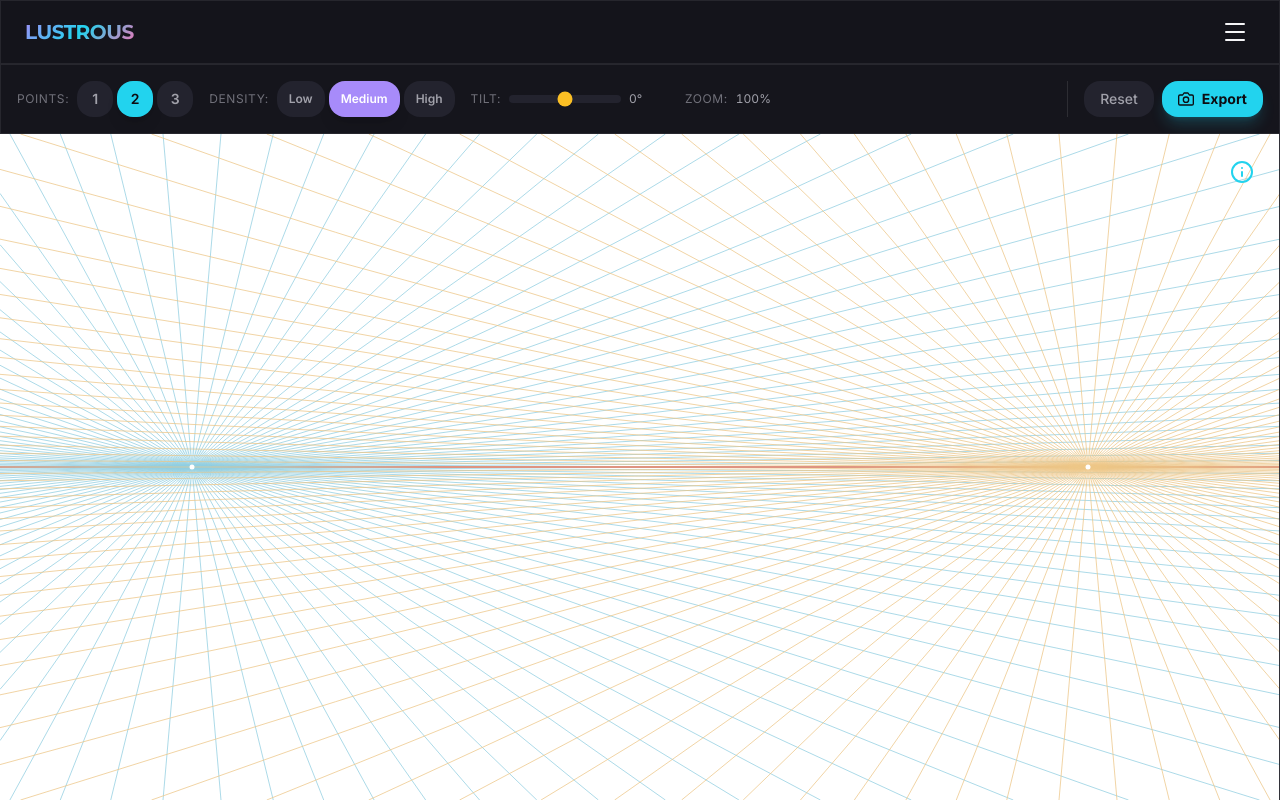
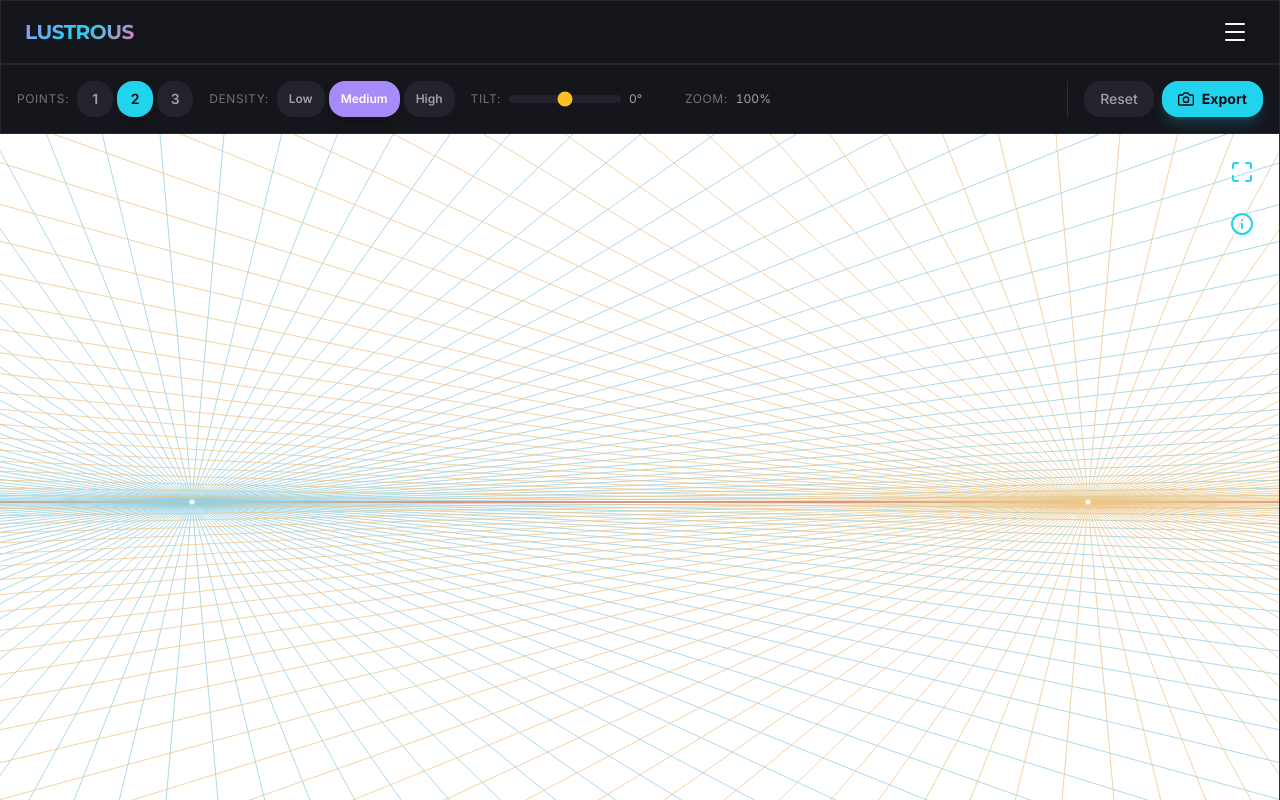
Before and after one commit to vhugoemcruz/lustrous, a Next.js app: page /perspective-grid in a window 1280 px wide. Built offline with nearby package versions, Linux system fonts and the light colour scheme.

Commit message:
feat: Added full screen feature for grid tool.

```diff
--- a/src/components/tools/perspective/PerspectiveCanvas.tsx
+++ b/src/components/tools/perspective/PerspectiveCanvas.tsx
@@ -9,7 +9,6 @@
 import { useRef, useEffect, useState } from "react";
 import { usePerspectiveGrid } from "@/lib/hooks/usePerspectiveGrid";
 
-// Ícone de informação SVG
 // Ícone de informação SVG
 function InfoIcon({ size = 16 }: { size?: number }) {
     return (
@@ -49,11 +48,73 @@ function ExportIcon() {
     );
 }
 
+// Ícones para Fullscreen e UI
+function MaximizeIcon({ size = 16 }: { size?: number }) {
+    return (
+        <svg width={size} height={size} viewBox="0 0 24 24" fill="none" stroke="currentColor" strokeWidth="2" strokeLinecap="round" strokeLinejoin="round">
+            <path d="M8 3H5a2 2 0 0 0-2 2v3m18 0V5a2 2 0 0 0-2-2h-3m0 18h3a2 2 0 0 0 2-2v-3M3 16v3a2 2 0 0 0 2 2h3" />
+        </svg>
+    );
+}
+
+function MinimizeIcon({ size = 16 }: { size?: number }) {
+    return (
+        <svg width={size} height={size} viewBox="0 0 24 24" fill="none" stroke="currentColor" strokeWidth="2" strokeLinecap="round" strokeLinejoin="round">
+            <path d="M8 3v3a2 2 0 0 1-2 2H3m18 0h-3a2 2 0 0 1-2-2V3m0 18v-3a2 2 0 0 1 2-2h3M3 16h3a2 2 0 0 1 2 2v3" />
+        </svg>
+    );
+}
+
+function EyeIcon({ size = 16 }: { size?: number }) {
+    return (
+        <svg width={size} height={size} viewBox="0 0 24 24" fill="none" stroke="currentColor" strokeWidth="2" strokeLinecap="round" strokeLinejoin="round">
+            <path d="M2 12s3-7 10-7 10 7 10 7-3 7-10 7-10-7-10-7Z" />
+            <circle cx="12" cy="12" r="3" />
+        </svg>
+    );
+}
+
+function EyeOffIcon({ size = 16 }: { size?: number }) {
+    return (
+        <svg width={size} height={size} viewBox="0 0 24 24" fill="none" stroke="currentColor" strokeWidth="2" strokeLinecap="round" strokeLinejoin="round">
+            <path d="M9.88 9.88a3 3 0 1 0 4.24 4.24" />
+            <path d="M10.73 5.08A10.43 10.43 0 0 1 12 5c7 0 10 7 10 7a13.16 13.16 0 0 1-1.67 2.68" />
+            <path d="M6.61 6.61A13.52 13.52 0 0 0 2 12s3 7 10 7a9.74 9.74 0 0 0 5.39-1.61" />
+            <line x1="2" y1="2" x2="22" y2="22" />
+        </svg>
+    );
+}
+
 export function PerspectiveCanvas() {
     const canvasRef = useRef<HTMLCanvasElement>(null);
     const containerRef = useRef<HTMLDivElement>(null);
     const [showHelp, setShowHelp] = useState(false);
     const [isExiting, setIsExiting] = useState(false);
+    const [isFullscreen, setIsFullscreen] = useState(false);
+    const [hideUI, setHideUI] = useState(false);
+
+    const toggleFullscreen = async () => {
+        if (!containerRef.current) return;
+
+        if (!document.fullscreenElement) {
+            await containerRef.current.requestFullscreen();
+        } else {
+            if (document.exitFullscreen) {
+                await document.exitFullscreen();
+            }
+        }
+    };
+
+    useEffect(() => {
+        const handleFullscreenChange = () => {
+            const isFS = !!document.fullscreenElement;
+            setIsFullscreen(isFS);
+            if (!isFS) setHideUI(false); // Reset hideUI when leaving fullscreen
+        };
+
+        document.addEventListener("fullscreenchange", handleFullscreenChange);
+        return () => document.removeEventListener("fullscreenchange", handleFullscreenChange);
+    }, []);
 
     const handleCloseHelp = () => {
         setIsExiting(true);
@@ -105,11 +166,17 @@ export function PerspectiveCanvas() {
     };
 
     return (
-        <div className="flex flex-col h-full bg-anthracite">
-            {/* Toolbar */}
-            <div className="flex flex-wrap items-center gap-4 p-4 glass border-b border-glass-border">
+        <div className="flex flex-col h-full bg-anthracite overflow-hidden">
+            {/* Canvas Container - Now includes Toolbar for Fullscreen Context */}
+            <div ref={containerRef} className="flex-1 relative overflow-hidden bg-anthracite flex flex-col">
+                {/* Toolbar - Moved inside for Fullscreen visibility */}
+                <div className={`flex flex-wrap items-center gap-4 p-4 transition-all duration-300 z-50 ${isFullscreen
+                    ? "absolute top-0 left-0 w-full pointer-events-none"
+                    : "glass border-b border-glass-border relative"
+                    } ${hideUI ? "opacity-0 invisible -translate-y-4" : "opacity-100 visible translate-y-0"}`}>
+                    <div className={`flex flex-wrap items-center gap-4 w-full ${isFullscreen ? "pointer-events-none" : ""}`}>
                         {/* Tipo de perspectiva */}
-                <div className="flex items-center gap-2">
+                        <div className="flex items-center gap-2 pointer-events-auto">
                             <span className="text-xs text-text-muted uppercase tracking-wider">
                                 Points:
                             </span>
@@ -131,7 +198,7 @@ export function PerspectiveCanvas() {
 
                         {/* Orientação do terceiro ponto */}
                         {state?.config.type === 3 && (
-                    <div className="flex items-center gap-2">
+                            <div className="flex items-center gap-2 pointer-events-auto">
                                 <span className="text-xs text-text-muted uppercase tracking-wider">
                                     Third Point:
                                 </span>
@@ -159,7 +226,7 @@ export function PerspectiveCanvas() {
                         )}
 
                         {/* Densidade */}
-                <div className="flex items-center gap-2">
+                        <div className="flex items-center gap-2 pointer-events-auto">
                             <span className="text-xs text-text-muted uppercase tracking-wider">
                                 Density:
                             </span>
@@ -180,7 +247,7 @@ export function PerspectiveCanvas() {
                         </div>
 
                         {/* Angulo do horizonte - Tilt até ±90° */}
-                <div className="flex items-center gap-2">
+                        <div className="flex items-center gap-2 pointer-events-auto">
                             <span className="text-xs text-text-muted uppercase tracking-wider">
                                 Tilt:
                             </span>
@@ -198,7 +265,7 @@ export function PerspectiveCanvas() {
                         </div>
 
                         {/* Zoom indicator */}
-                <div className="flex items-center gap-2">
+                        <div className="flex items-center gap-2 pointer-events-auto">
                             <span className="text-xs text-text-muted uppercase tracking-wider">
                                 Zoom:
                             </span>
@@ -208,10 +275,10 @@ export function PerspectiveCanvas() {
                         </div>
 
                         {/* Spacer */}
-                <div className="flex-1" />
+                        {!isFullscreen && <div className="flex-1" />}
 
                         {/* Reset & Export */}
-                <div className="flex items-center gap-2 pl-4 border-l border-white/10">
+                        <div className={`flex items-center gap-2 pl-4 border-l border-white/10 pointer-events-auto ${isFullscreen ? "ml-auto" : ""}`}>
                             <button
                                 onClick={reset}
                                 className="h-9 px-4 flex items-center gap-2 bg-slate-grey text-text-secondary rounded-lg hover:bg-medium-grey hover:text-text-primary transition-all text-sm font-medium"
@@ -229,9 +296,10 @@ export function PerspectiveCanvas() {
                             </button>
                         </div>
                     </div>
+                </div>
 
-            {/* Canvas Container */}
-            <div ref={containerRef} className="flex-1 relative overflow-hidden">
+                {/* Canvas Area */}
+                <div className="flex-1 relative">
                     <canvas
                         ref={canvasRef}
                         onMouseMove={handleMouseMove}
@@ -243,17 +311,38 @@ export function PerspectiveCanvas() {
                         className="absolute inset-0 z-10"
                     />
 
-                {/* Minimalist Help Button - Persistent Aqua Visibility */}
+                    {/* Floating Controls Group */}
+                    <div className={`absolute right-4 z-[60] flex flex-col items-center gap-2 transition-all duration-300 ${isFullscreen ? "top-20" : "top-4"}`}>
+                        {/* Hide UI Button (Only in Fullscreen) */}
+                        {isFullscreen && (
+                            <button
+                                onClick={() => setHideUI(!hideUI)}
+                                className={`w-11 h-11 flex items-center justify-center rounded-full text-aqua transition-all pointer-events-auto hover:bg-white/5 hover:scale-110 ${hideUI ? "bg-aqua/20" : ""}`}
+                                title={hideUI ? "Mostrar Controles" : "Esconder Controles"}
+                            >
+                                {hideUI ? <EyeOffIcon size={24} /> : <EyeIcon size={24} />}
+                            </button>
+                        )}
+
+                        {/* Fullscreen Button */}
+                        <button
+                            onClick={toggleFullscreen}
+                            className={`w-11 h-11 flex items-center justify-center rounded-full text-aqua transition-all pointer-events-auto hover:bg-white/5 hover:scale-110 ${hideUI ? "opacity-0 invisible" : "opacity-100 visible"}`}
+                            title={isFullscreen ? "Sair da Tela Cheia" : "Tela Cheia"}
+                        >
+                            {isFullscreen ? <MinimizeIcon size={24} /> : <MaximizeIcon size={24} />}
+                        </button>
+
+                        {/* Help Button - Persistent Aqua Visibility */}
                         <button
                             onClick={() => setShowHelp(!showHelp)}
-                    className={`absolute top-4 right-4 z-[60] w-11 h-11 flex items-center justify-center rounded-full text-aqua transition-all pointer-events-auto shadow-none ${showHelp
-                        ? "rotate-12 scale-110"
-                        : "hover:scale-110"
-                        }`}
+                            className={`w-11 h-11 flex items-center justify-center rounded-full text-aqua transition-all pointer-events-auto hover:bg-white/5 ${showHelp ? "rotate-12 scale-110" : "hover:scale-110"
+                                } ${hideUI ? "opacity-0 invisible" : "opacity-100 visible"}`}
                             title="User Guide"
                         >
                             <InfoIcon size={24} />
                         </button>
+                    </div>
 
                     {/* Instructions overlay */}
                     {!state && (
@@ -329,5 +418,6 @@ export function PerspectiveCanvas() {
                     )}
                 </div>
             </div>
+        </div>
     );
 }
```
Lines whose indentation alone changed are shown as unchanged.
